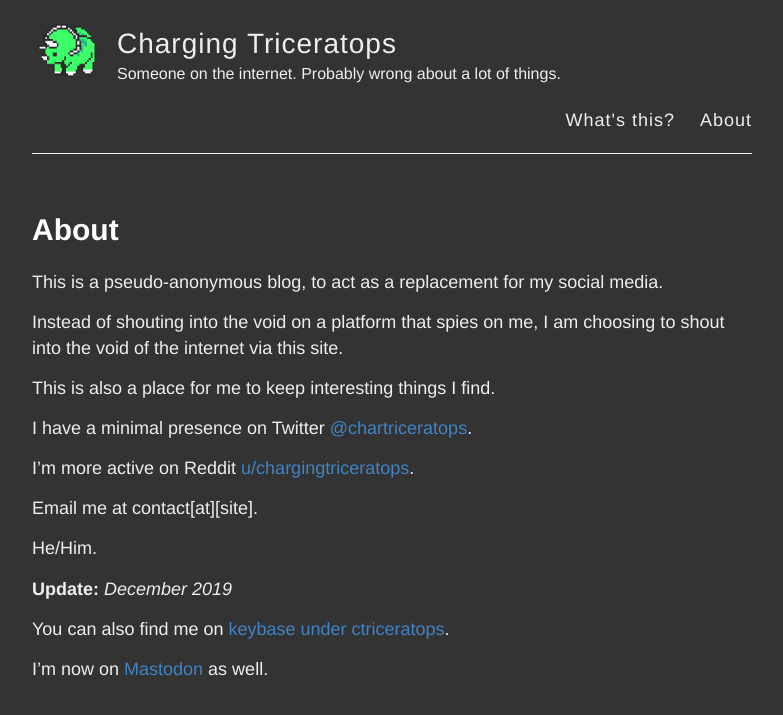
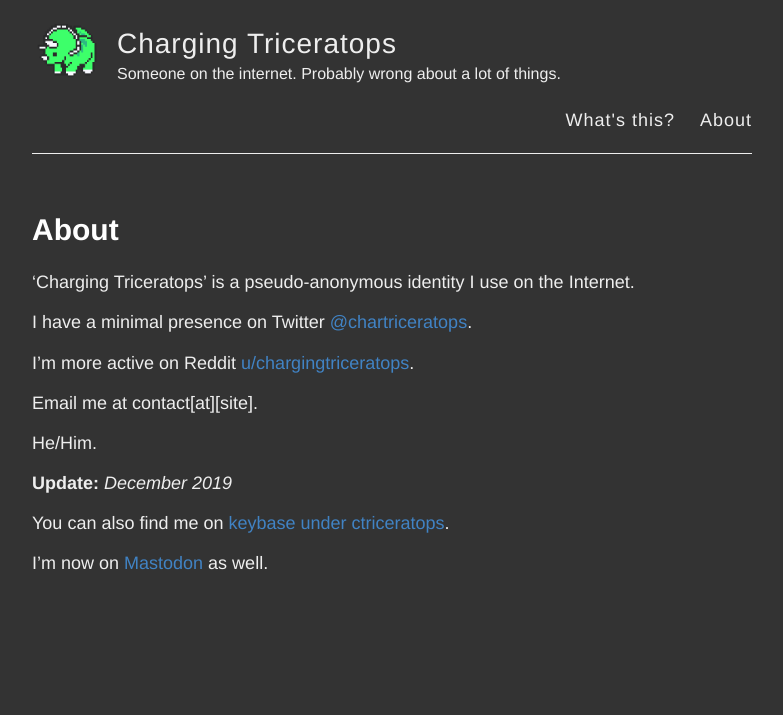
Before and after one commit to chargingtriceratops/chargingtriceratops-blog, a Jekyll site: the page built from about.md, in a window 1280 px wide. Shown: the top 715 px of the page, without its empty margins (248-1031 px from the left). Built offline with Jekyll 4.4.1, drawn with Linux system fonts in a browser that asks for light colours.

Commit message:
clean up about and what

```diff
--- a/about.md
+++ b/about.md
@@ -4,11 +4,7 @@ title: About
 permalink: /about/
 ---
 
-This is a pseudo-anonymous blog, to act as a replacement for my social media.
-
-Instead of shouting into the void on a platform that spies on me, I am choosing to shout into the void of the internet via this site.
-
-This is also a place for me to keep interesting things I find.
+'Charging Triceratops' is a pseudo-anonymous identity I use on the Internet.
 
 I have a minimal presence on Twitter [@chartriceratops](https://twitter.com/chartriceratops).
 
```
Also changed, not shown: what.md (+5 -0 lines).
